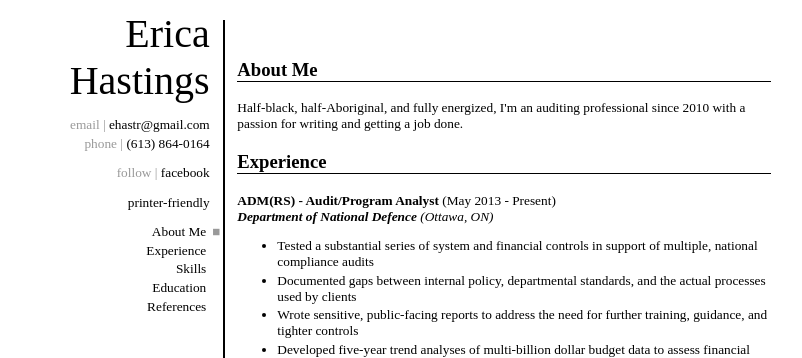
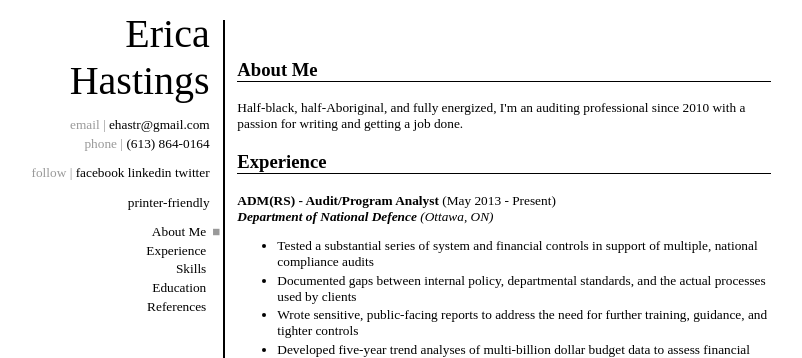
Before and after one commit to ehastr/eHastings, a PHP site: page / in a window 1280 px wide. Shown: the top 358 px of the page, without its empty margins (246-1048 px from the left). Run offline with PHP 8.4, Linux system fonts and the light colour scheme; some libraries are stand-ins or nearby versions.

Commit message:
Update external contact links.

```diff
--- a/index.php
+++ b/index.php
@@ -40,7 +40,12 @@
         <li class="noprint">
         <span class="gray">follow |</span>
         <a href="https://facebook.com/erica.hastings">
-          <span>facebook</span>
+          <span>facebook</span></a>
+		<a href="https://ca.linkedin.com/in/ericahastings">
+          <span>linkedin</span>
+        </a>
+		<a href="https://twitter.com/ehastr">
+          <span>twitter</span>
         </a></li>
       </ul>
       <ul id="sidebar_list_view">
```
